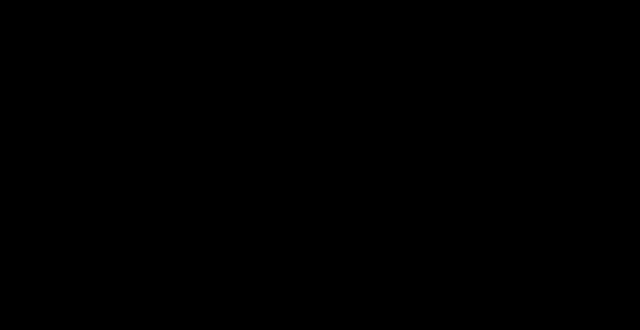
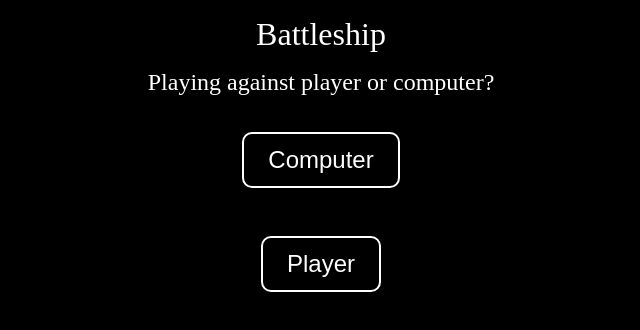
Before and after one commit to ilathem/battleship-top, a website built with webpack: page src/index.html in a window 1280 px wide. Shown: the whole page, without its empty margins (319-959 px from the left). Built offline with nearby package versions, Linux system fonts and the light colour scheme.

Commit message:
add title screen

```diff
--- a/src/index.css
+++ b/src/index.css
@@ -42,3 +42,36 @@ td:hover {
   border: 2px solid lightskyblue;
   scale: 1.1;
 }
+
+.boardDiv {
+  display: flex;
+  flex-direction: column;
+  align-items: center;
+}
+
+.selectionText {
+  font-size: 1.5em;
+  margin-bottom: .5em;
+}
+
+.selectionBtn {
+  font-size: 1.5em;
+  margin: 1em auto;
+  background-color: black;
+  color: white;
+  border: 2px solid white;
+  padding: .5em 1em;
+  border-radius: 10px;
+  cursor: pointer;
+  transition: all 250ms;
+}
+
+.selectionBtn:hover {
+  border: 2px solid #00B4EA;
+  color: #00B4EA;
+  scale: 1.2;
+}
+
+.selectionBtn:active {
+  scale: 1.1;
+}
--- a/src/index.js
+++ b/src/index.js
@@ -49,6 +49,22 @@ function triggerNextTurn(firstTurn) {
 
 }
 
+function showTitleScreen() {
+    msg.innerText = 'Battleship';
+    const selectionText = document.createElement('p');
+    selectionText.classList.add('selectionText');
+    selectionText.innerText = 'Playing against player or computer?';
+    const computerGameBtn = document.createElement('button');
+    computerGameBtn.innerText = 'Computer';
+    computerGameBtn.classList.add('selectionBtn');
+    const playerGameBtn = document.createElement('button');
+    playerGameBtn.innerText = 'Player';
+    playerGameBtn.classList.add('selectionBtn');
+    boardDiv.appendChild(selectionText);
+    boardDiv.appendChild(computerGameBtn);
+    boardDiv.appendChild(playerGameBtn);
+}
+
 function placePlayerOneShips() {
     msg.innerText = `Player 1, place your ships...`
     renderPregameBoard(boardDiv, players[0], placePlayerTwoShips);
@@ -57,3 +73,5 @@ function placePlayerOneShips() {
 function placePlayerTwoShips() {
     msg.innerText = 'Player 2, place your ships...';
 }
+
+showTitleScreen();
```
